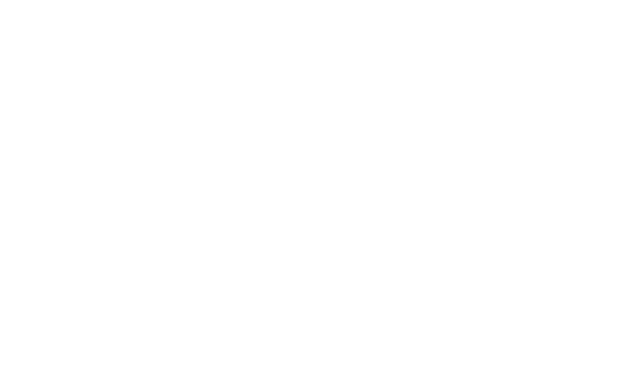
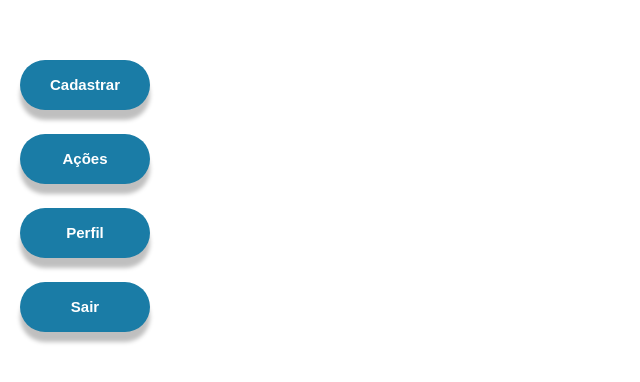
Before and after one commit to SecurePass-Senai/Secure-Pass-Center, a React (Vite) app: page / in a window 1280 px wide. Shown: the part 192-574 px from the top of the page, without its empty margins (0-640 px from the left). Built offline with nearby package versions, Linux system fonts and the light colour scheme.

Commit message:
atualizao 31/08

```diff
--- /dev/null
+++ b/src/components/Botoes/index.tsx
@@ -0,0 +1,30 @@
+import "./style.css"
+
+export default function Botoes() {
+    // aqui vai js
+    return (
+        <>
+        <div className="menu">
+          <nav className="menu_ss">
+  <div className="btn_cadastrar">
+    <a href="../cadastro/cadastro.html">Cadastrar</a>
+  </div>
+  <br />
+  <div className="btn_cadastrar">
+    <a href="../acoes/Home/acoes.html">Ações</a>
+  </div>
+  <br />
+  <div className="btn_cadastrar">
+    <a href="../perfil/perfil.html">Perfil</a>
+  </div>
+  <br />
+  <div className="btn_cadastrar">
+    <a href="../BiometriaSur5/index.html">Sair</a>
+  </div>
+  <br />
+</nav>
+</div>
+
+        </>
+    )
+}
--- /dev/null
+++ b/src/components/Botoes/style.css
@@ -0,0 +1,53 @@
+
+:root {
+    --branco: #FFFFFF;
+
+    --font1: 'Lato', sans-serif;
+    --font2: 'Montserrat', sans-serif;
+
+}
+
+.menu_ss {
+
+    display: flex;
+    flex-direction: column;
+    position: relative;
+    padding: 20px;
+
+}
+
+.menu_ss a {
+    display: flex;
+    justify-content: center;
+    flex-direction: column;
+    align-items: center;
+    box-sizing: border-box;
+
+
+    width: 130px;
+    height: 50px;
+    padding: 15px 0;
+    position: relative;
+
+
+
+    font-family: var(--font2);
+    font-weight: 600;
+    text-align: center;
+    font-size: 15px;
+    color: var(--branco);
+    background: #1A7CA6;
+    box-shadow: 0px 10px 4px rgba(0, 0, 0, 0.25);
+    border-radius: 46.5px;
+    text-decoration: none;
+
+
+}
+
+
+.menu_ss a:hover {
+    background-color: orange;
+    color: #000;
+    text-decoration-color: black;
+    text-decoration: none;
+}
--- a/src/main.tsx
+++ b/src/main.tsx
@@ -1,10 +1,12 @@
 import React from 'react'
 import ReactDOM from 'react-dom/client'
+import Botoes from './components/Botoes'
 // import App from './App.tsx'
 import './index.css'
 
 ReactDOM.createRoot(document.getElementById('root')!).render(
   <React.StrictMode>
     {/* <App /> */}
+    <Botoes />
   </React.StrictMode>,
 )
--- a/tsconfig.json
+++ b/tsconfig.json
@@ -7,8 +7,8 @@
     "skipLibCheck": true,
 
     /* Bundler mode */
-    "moduleResolution": "bundler",
-    "allowImportingTsExtensions": true,
+    "moduleResolution": "Node",
+    // "allowImportingTsExtensions": true,
     "resolveJsonModule": true,
     "isolatedModules": true,
     "noEmit": true,
--- a/tsconfig.node.json
+++ b/tsconfig.node.json
@@ -3,7 +3,7 @@
     "composite": true,
     "skipLibCheck": true,
     "module": "ESNext",
-    "moduleResolution": "bundler",
+    "moduleResolution": "Node",
     "allowSyntheticDefaultImports": true
   },
   "include": ["vite.config.ts"]
```
